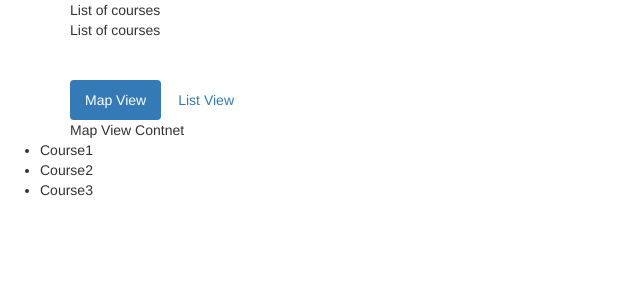
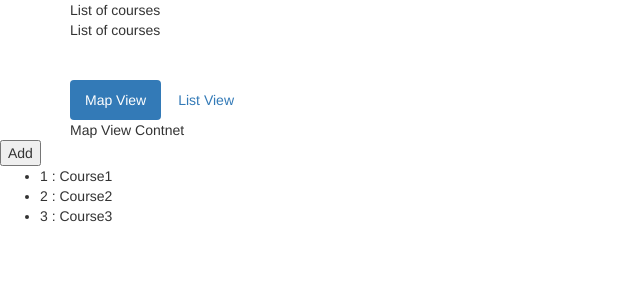
Before and after one commit to WeiChienHsu/angular, an Angular app in the folder directive/: page / in a window 1280 px wide. Shown: the top 300 px of the page, without its empty margins (0-640 px from the left). Built offline with nearby package versions, Linux system fonts and the light colour scheme.

Commit message:
add courses button

```diff
--- a/directive/src/app/app.component.html
+++ b/directive/src/app/app.component.html
@@ -32,10 +32,12 @@
 
 </div>
 
+
+<button (click) = "onAdd()">Add</button>
 <div>
   <ul>
-    <li *ngFor = "let course of courses">
-        {{course.name}}
+    <li *ngFor = "let course of courses, index as i">
+        {{i+1}} : {{course.name}}
     </li>
   </ul>
 </div>
--- a/directive/src/app/app.component.ts
+++ b/directive/src/app/app.component.ts
@@ -11,5 +11,11 @@ export class AppComponent {
     {id: 2, name: "Course2"},
     {id: 3, name: "Course3"}
    ];
+
+   onAdd(){
+     const currentId = this.courses.length + 1;
+     this.courses.push({id: currentId, name: "Course" + currentId });
+   }
+
   viewMode = "map";
 }
```
